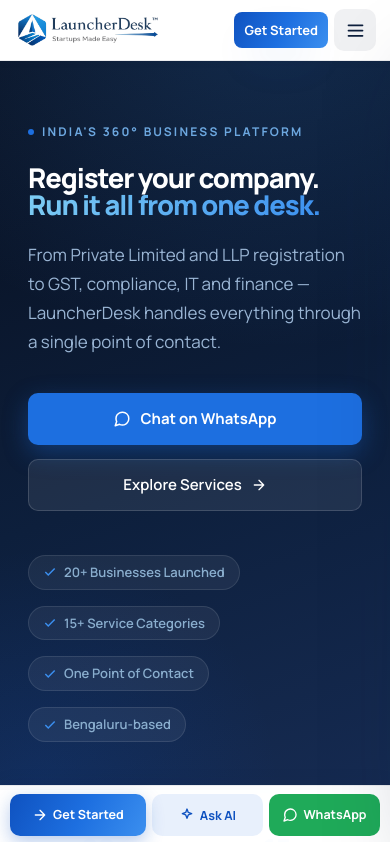
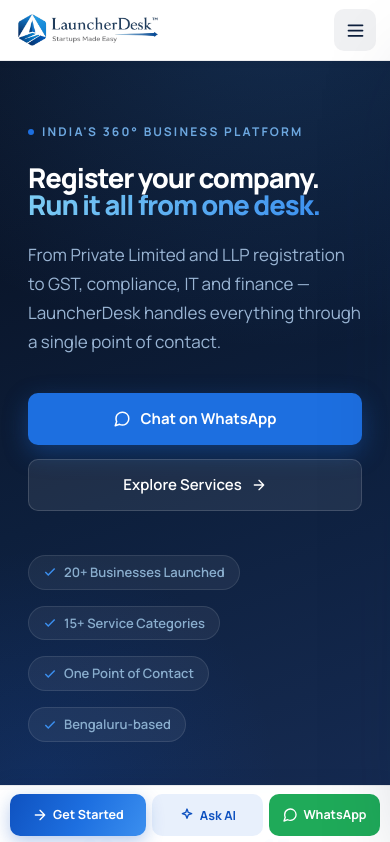
Before and after one commit to moqsoodahmed-pixel/LauncherDesk-frontend, a React (Vite) app: page / in a window 390 px wide. Shown: the top 842 px of the page. Built offline with nearby package versions, Linux system fonts and the light colour scheme.

Commit message:
update the frontend phone size changes

```diff
--- a/src/assets/launcherdesk.css
+++ b/src/assets/launcherdesk.css
@@ -1197,3 +1197,5 @@ img, video, svg { max-width: 100%; }
   .foot-cols{grid-template-columns:1fr}
   .foot-brand{grid-column:1}
 }
+/* Hide desktop Get Started when burger is visible */
+@media(max-width:1080px){.hide-mobile{display:none!important}}
--- a/src/components/AIAssistant.jsx
+++ b/src/components/AIAssistant.jsx
@@ -375,9 +375,20 @@ export default function AIAssistant() {
           </DraSection>
           <a className="d-link" href="/market">Marketplace</a>
           <a className="d-link" href="/office-restore">Office Setup</a>
-          <a className="d-link" href="/partner/login">Login</a>
         </nav>
-        <a className="btn btn-primary" href="/services#finder">Get Started</a>
+        <div style={{display:'flex',flexDirection:'column',gap:10,padding:'4px 0 8px'}}>
+          <a href="/partner/login" style={{
+            display:'block',textAlign:'center',padding:'12px',
+            border:'2px solid var(--blue-dark)',borderRadius:10,
+            color:'var(--blue-dark)',fontWeight:700,fontSize:15,
+            textDecoration:'none',transition:'all .15s',fontFamily:'var(--font)',
+            background:'transparent'
+          }}
+          onMouseEnter={e=>{e.currentTarget.style.background='var(--blue-dark)';e.currentTarget.style.color='#fff'}}
+          onMouseLeave={e=>{e.currentTarget.style.background='transparent';e.currentTarget.style.color='var(--blue-dark)'}}
+          >Login</a>
+          <a className="btn btn-primary" href="/services#finder" style={{textAlign:'center',borderRadius:10,padding:'12px',fontSize:15}}>Get Started →</a>
+        </div>
       </aside>
     </>
   )
--- a/src/components/Navbar.jsx
+++ b/src/components/Navbar.jsx
@@ -326,7 +326,7 @@ export default function Navbar({ activePage = '' }) {
           </div>
         </nav>
         <div className="header-cta">
-          <a className="btn btn-primary btn-sm" href="/services#finder" style={{borderRadius:8,padding:'0 20px',height:38,fontSize:13.5}}>Get Started</a>
+          <a className="btn btn-primary btn-sm hide-mobile" href="/services#finder" style={{borderRadius:8,padding:'0 20px',height:38,fontSize:13.5}}>Get Started</a>
           <button className="burger" aria-label="Open menu" data-open-drawer="true">
             <svg viewBox="0 0 24 24" fill="none" stroke="currentColor" strokeWidth="2" strokeLinecap="round" strokeLinejoin="round">
               <path d={I.list} />
```
